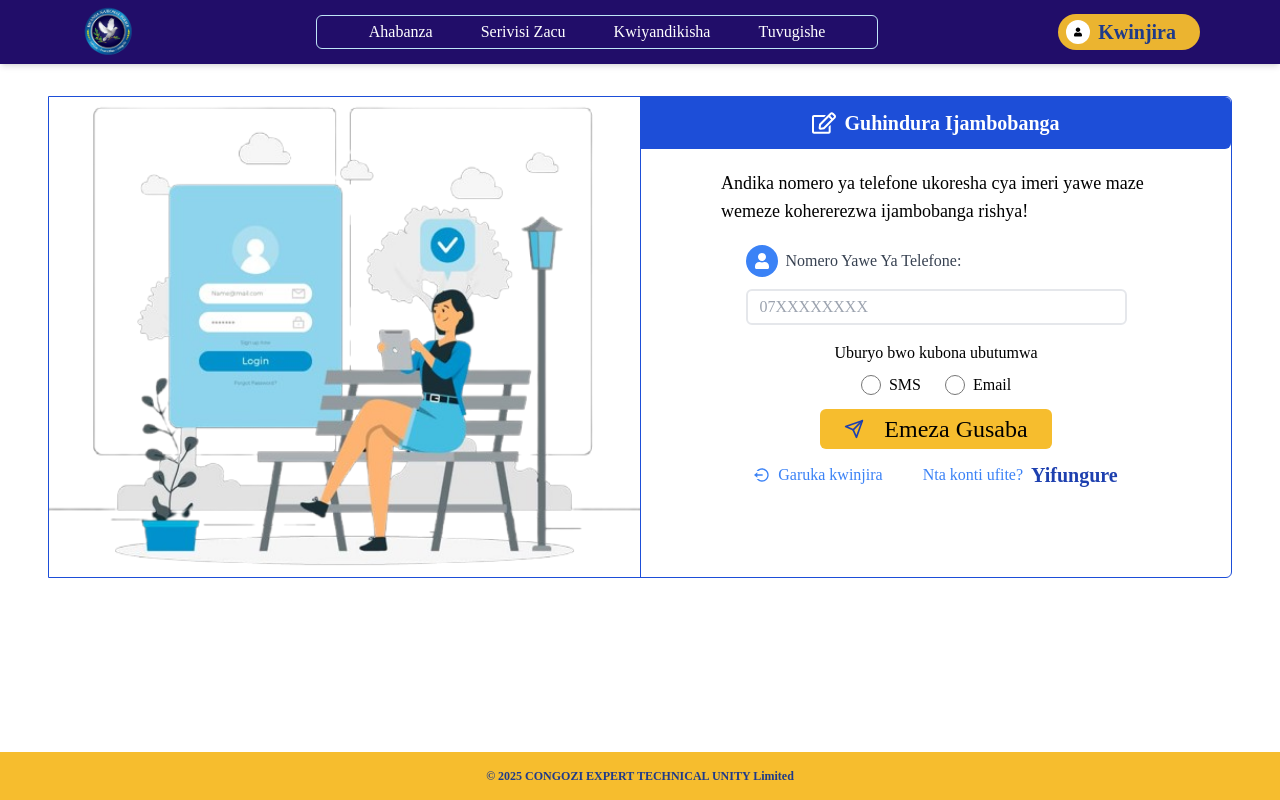
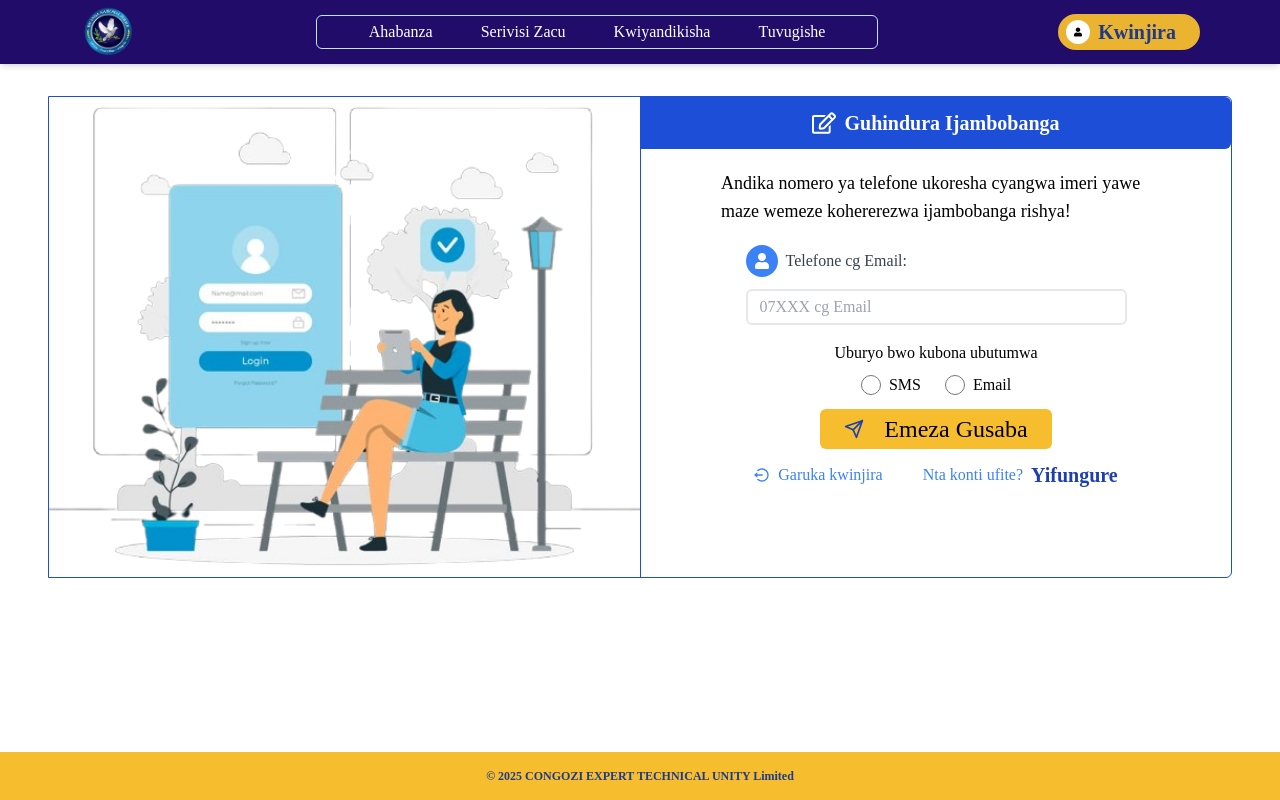
Before and after one commit to NP-SON-250/Congozi_Driving, a React (Vite) app: page /hindura in a window 1280 px wide. Built offline with nearby package versions, Linux system fonts and the light colour scheme.

Commit message:
Add Reset password

```diff
--- a/src/Page/Landing/RestPassword.jsx
+++ b/src/Page/Landing/RestPassword.jsx
@@ -22,15 +22,15 @@ const RestPassword = () => {
             </p>
           </div>
           <p className=" text-lg md:px-20 p-2">
-            Andika nomero ya telefone ukoresha cya imeri yawe maze wemeze
+            Andika nomero ya telefone ukoresha cyangwa imeri yawe maze wemeze
             kohererezwa ijambobanga rishya!
           </p>
           <div className="flex flex-col items-start gap-4 md:w-[70%] w-full">
             <LoginInputs
-              label="Nomero Yawe Ya Telefone"
+              label="Telefone cg Email"
               type="text"
               icon={<FaUser />}
-              placeholder="07XXXXXXXX"
+              placeholder="07XXX cg Email"
             />
 
             {/* Radio Buttons for SMS or Email */}
```
